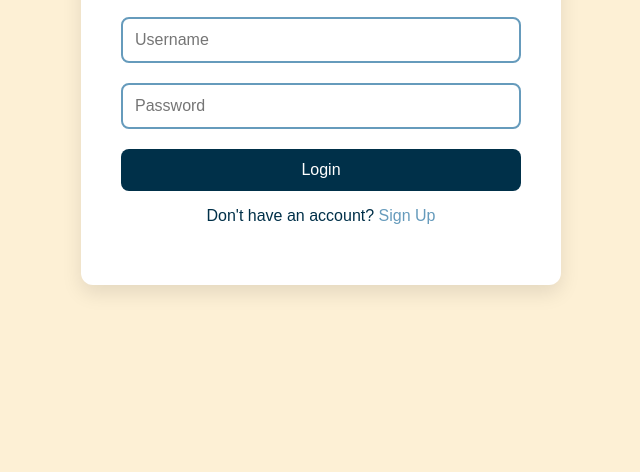
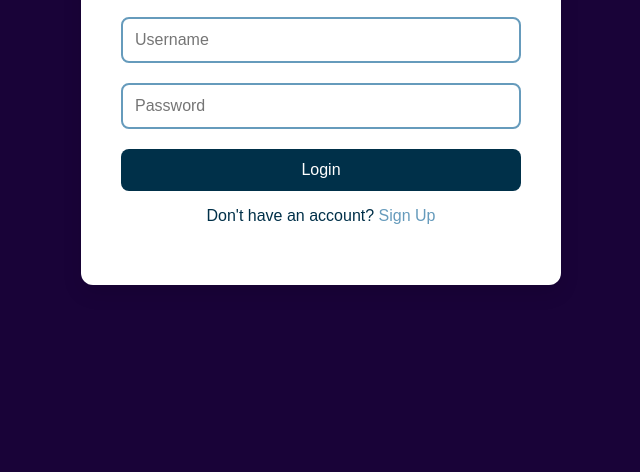
Before and after one commit to Paritoshdash/Multiple-Disease-Prediction, a plain HTML site: page index.html in a window 1280 px wide. Shown: the part 328-800 px from the top of the page, without its empty margins (319-959 px from the left). Drawn offline with Linux system fonts and the light colour scheme.

Commit message:
Update style.css

```diff
--- a/style.css
+++ b/style.css
@@ -4,7 +4,7 @@ body {
     padding: 0;
     box-sizing: border-box;
     font-family: 'Arial', sans-serif;
-    background: #fdf0d5; /* Light cream background */
+    background: #190338; /* Light cream background */
     color: #003049; /* Deep blue text */
 }
 
```
